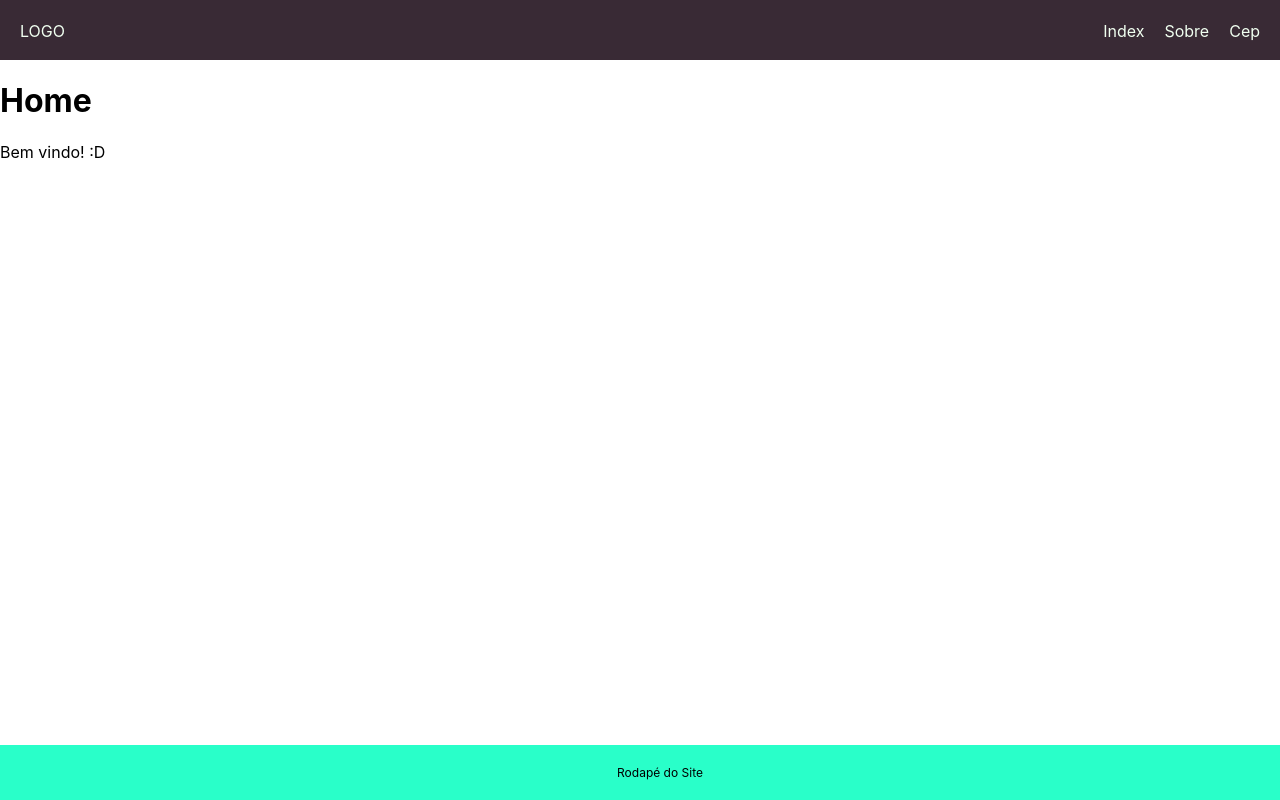
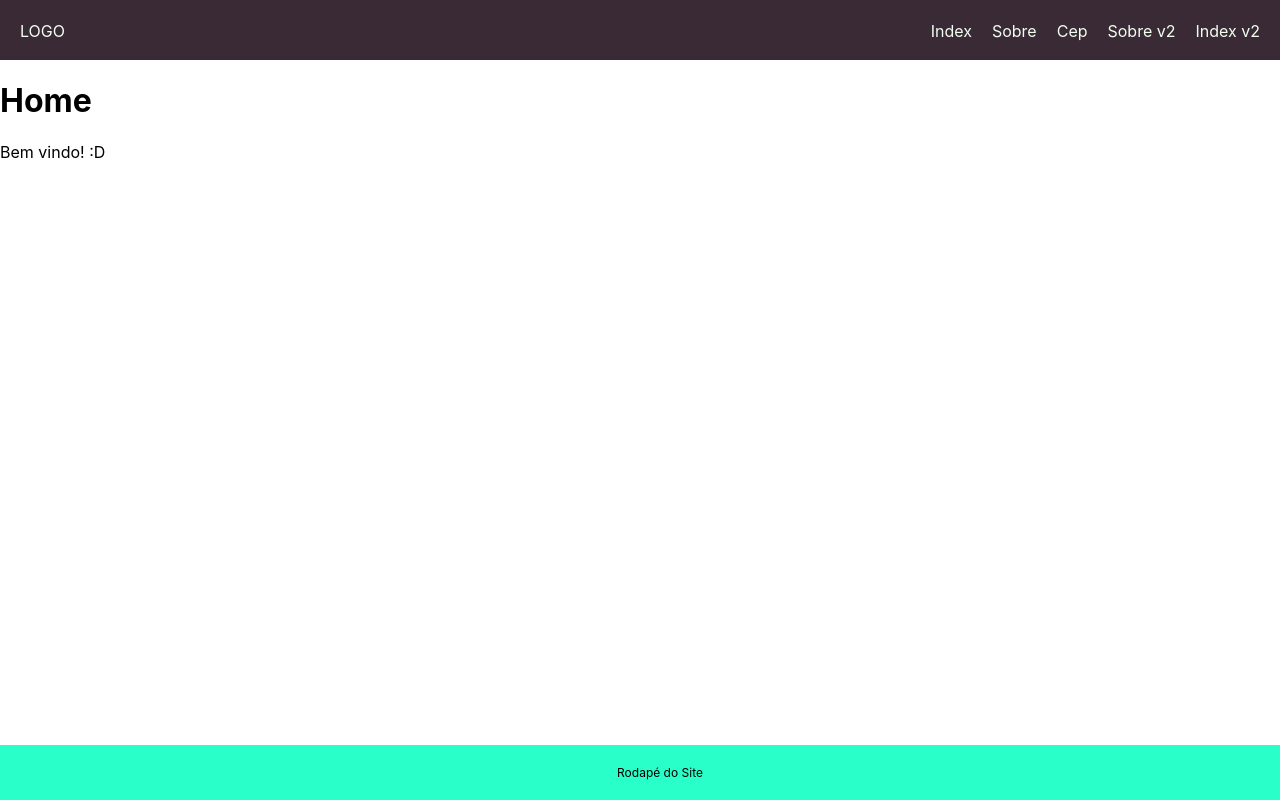
Before and after one commit to leomarq/react-foundations, a React (Create React App) app: page / in a window 1280 px wide. Built offline with nearby package versions, Linux system fonts and the light colour scheme.

Commit message:
created hyperlinks

```diff
--- a/src/components/header/index.js
+++ b/src/components/header/index.js
@@ -1,5 +1,6 @@
 import React from 'react';
 import {AreaHeader} from './styled';
+import {Link} from 'react-router-dom';
 
 function Header() {
     return(
@@ -16,6 +17,8 @@
                         <li><a href='/'>Index</a></li>
                         <li><a href='/sobre'>Sobre</a></li>
                         <li><a href='/cep'>Cep</a></li>
+                        <li><Link to='/sobre'>Sobre v2</Link></li>
+                        <li><Link to='/'>Index v2</Link></li>
                     </ul>
                 </nav>
 
```
